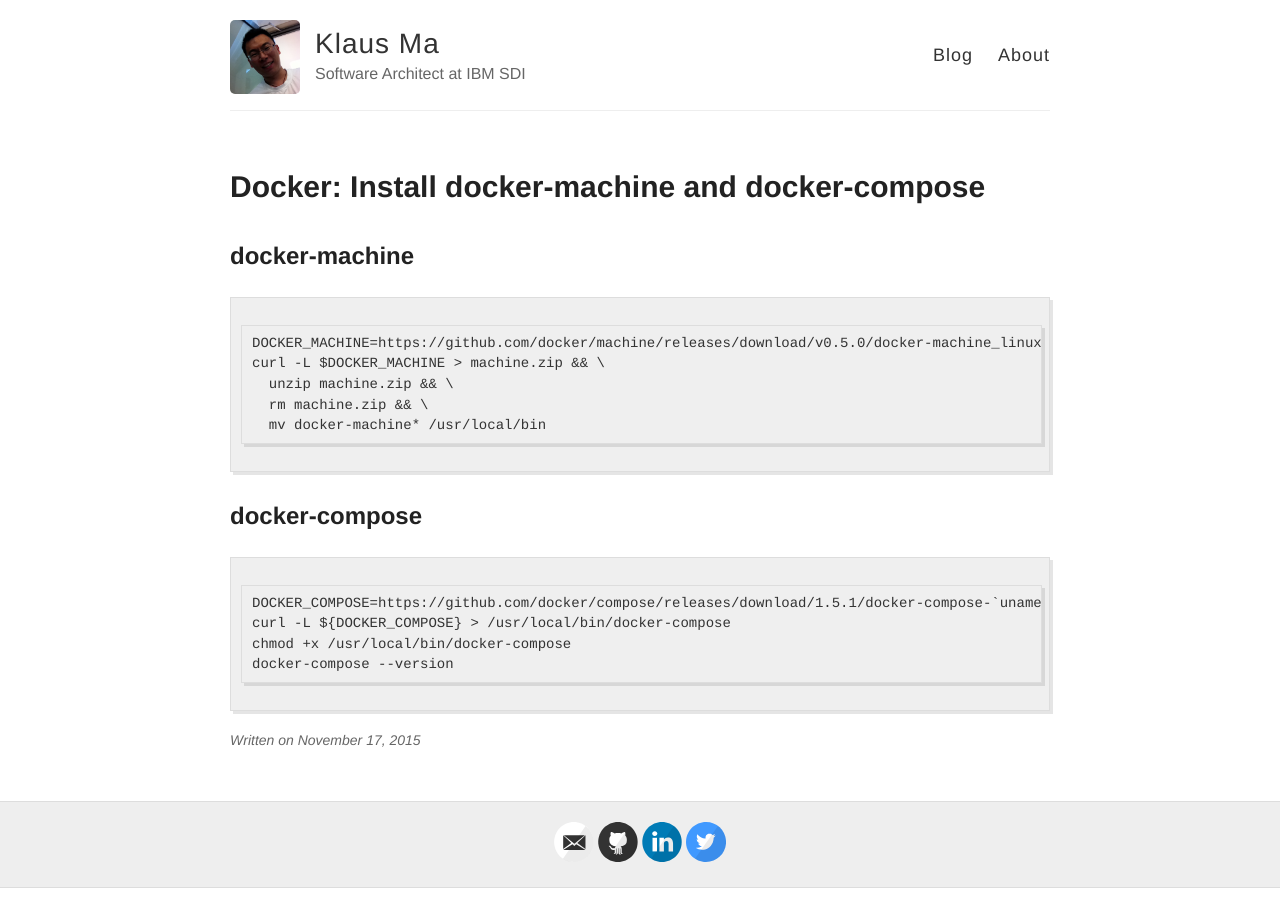
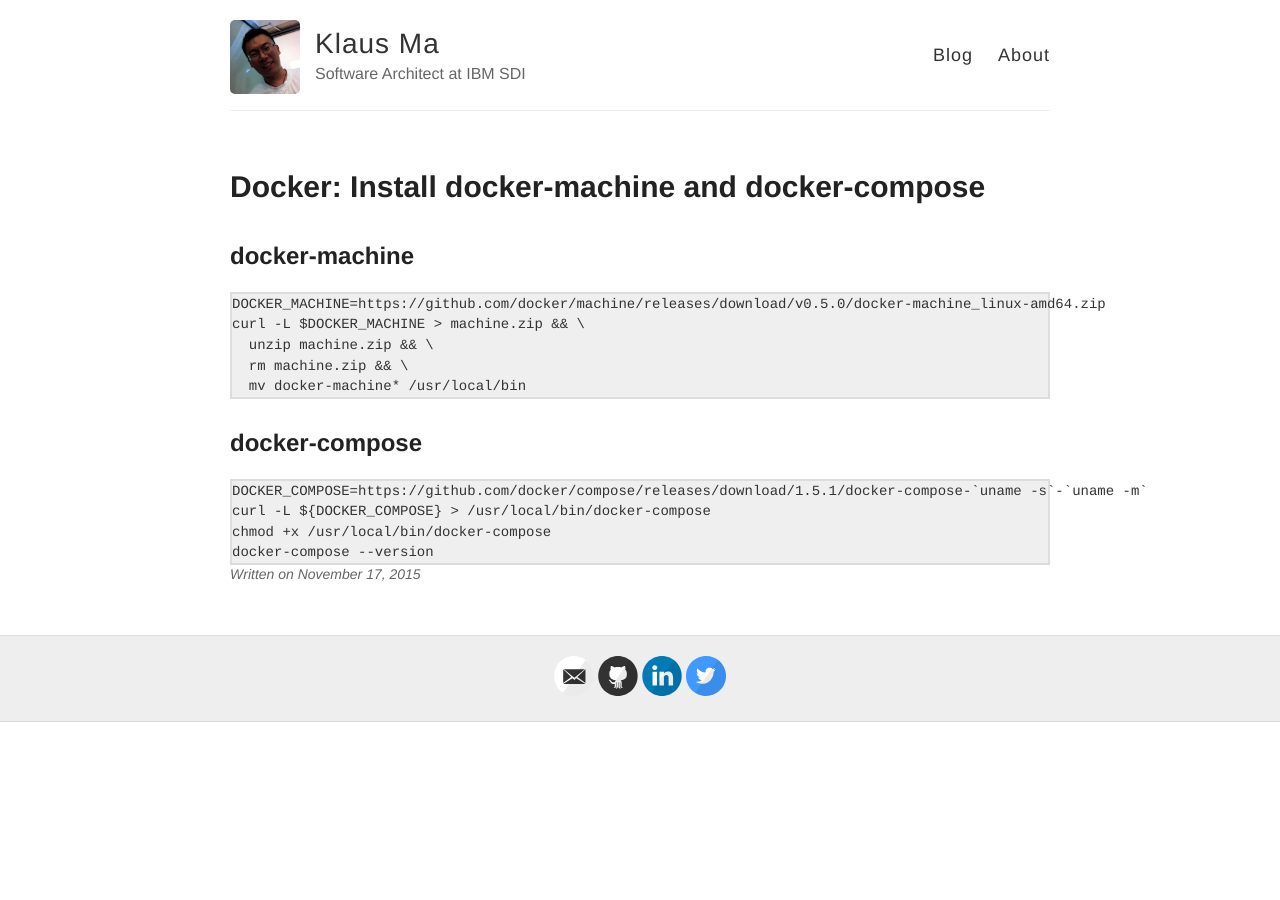
Before and after one commit to k82cn/k82cn.github.io, a Jekyll site: the page built from _posts/2015-11-17-docker_machine_and_compose.md, in a window 1280 px wide. Built offline with Jekyll 4.4.1, drawn with Linux system fonts in a browser that asks for light colours; comment, search, counter and statistics services are not loaded.

Commit message:
Remove overflow

```diff
--- a/_sass/_highlights.scss
+++ b/_sass/_highlights.scss
@@ -1,13 +1,13 @@
 
 .highlight {
   background-color: #efefef;
-  padding: 7px 7px 7px 10px;
+//  padding: 7px 7px 7px 10px;
   border: 1px solid #ddd;
-  -moz-box-shadow: 3px 3px rgba(0,0,0,0.1);
-  -webkit-box-shadow: 3px 3px rgba(0,0,0,0.1);
-  box-shadow: 3px 3px rgba(0,0,0,0.1);
-  margin: 20px 0 20px 0;
-  overflow: scroll;
+//  -moz-box-shadow: 3px 3px rgba(0,0,0,0.1);
+//  -webkit-box-shadow: 3px 3px rgba(0,0,0,0.1);
+//  box-shadow: 3px 3px rgba(0,0,0,0.1);
+//  margin: 20px 0 20px 0;
+//  overflow: scroll;
 }
 
 code {
```
